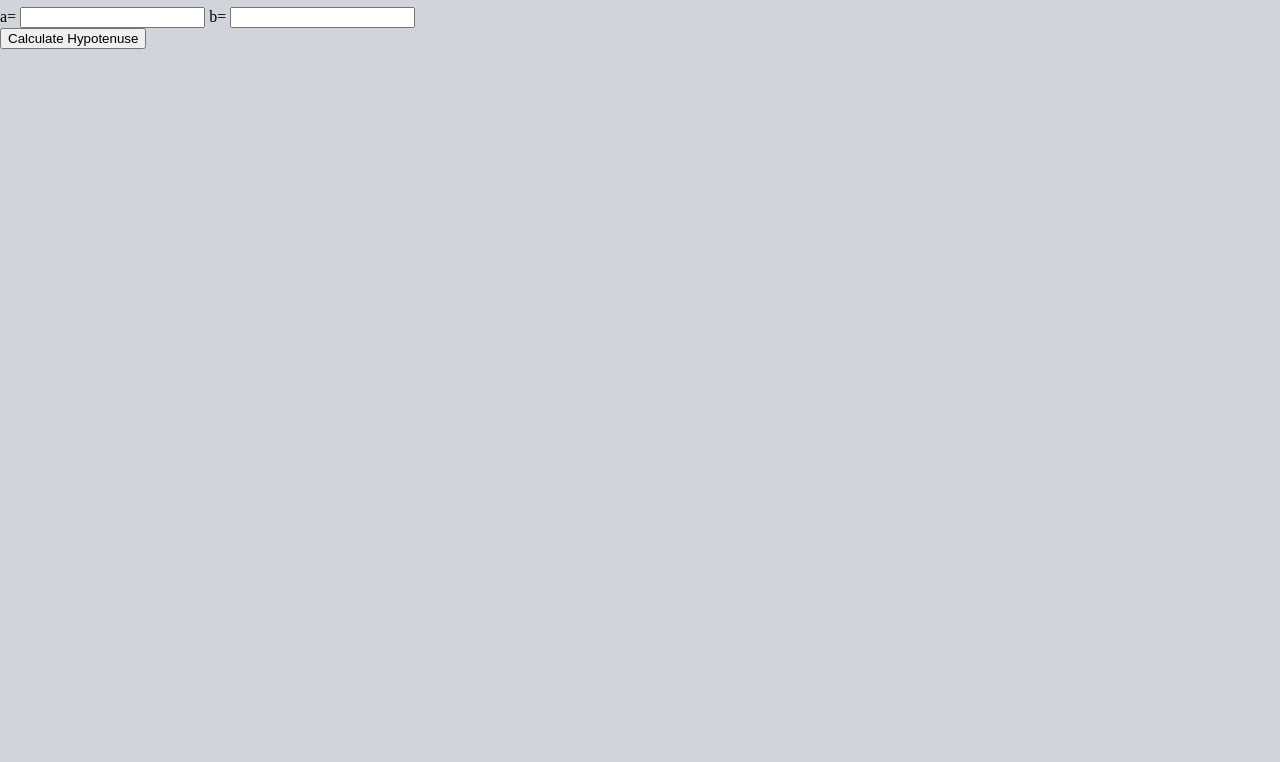
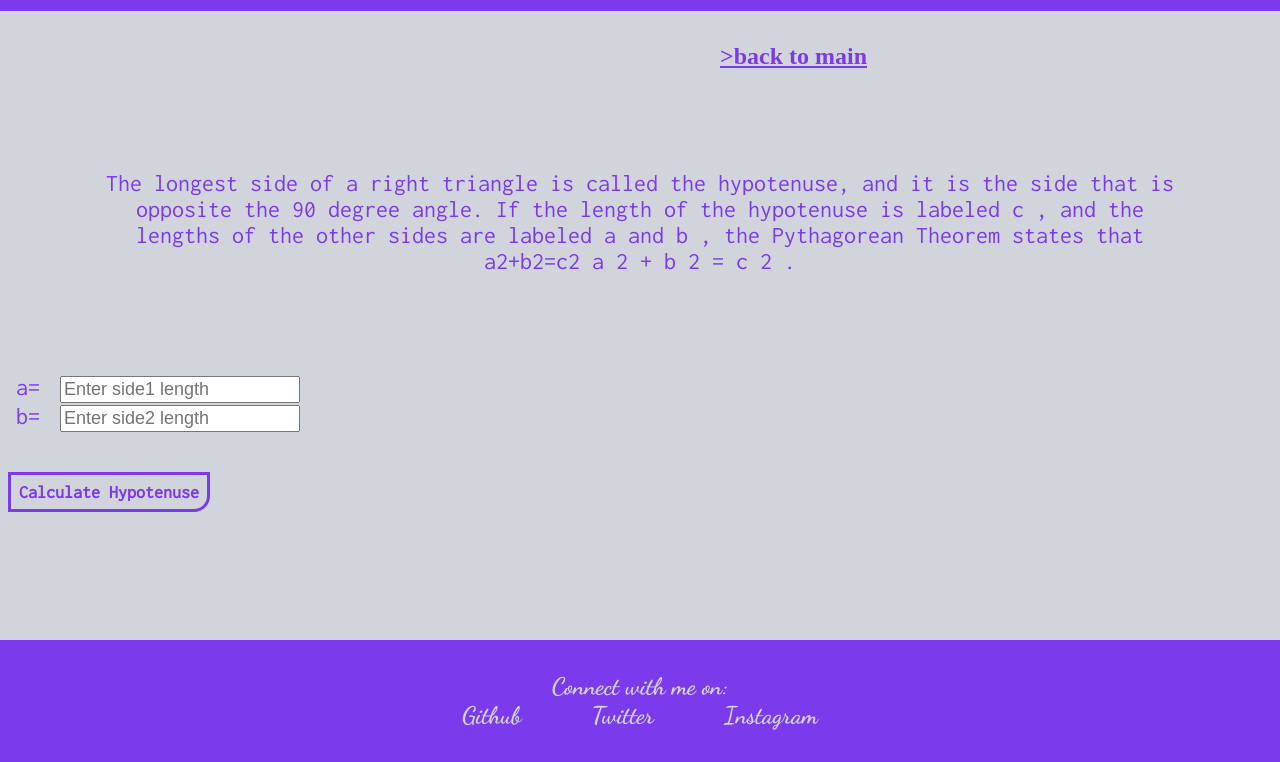
Before and after one commit to samyakshah3008/funwithtriangles, a plain HTML site: page hypotenuse.html in a window 1280 px wide. Shown: the part 91-853 px from the top of the page. Before the commit the page ends 800 px from the top, so only its background shows below. Drawn offline with Linux system fonts and the light colour scheme.

Commit message:
CSS part done for 2 pages till now

```diff
--- a/hypotenuse.html
+++ b/hypotenuse.html
@@ -8,16 +8,33 @@
     <link rel="stylesheet" href="style.css">
 </head>
 <body>
+    <nav class="nav">Fun with Hypotenuse
+
+    </nav>
     <div>
-        <a href="/index.html">Back to main</a>
+        <a  class="back-button" href="/index.html">>back to main</a>
     </div>
-    <h1>Check Hypotenuse</h1>
-    <label>a=</label>
-    <input type="number" class="side-input"/>
-    <label>b=</label>
-    <input type="number" class="side-input"/>
-   <div> <button id="calculate-button">Calculate Hypotenuse</button> </div>
-   <div id="output"></div>
+    <div class="info">
+        The longest side of a right triangle is called the hypotenuse, and it is the side that is opposite the 90 degree angle. If the length of the hypotenuse is labeled c , and the lengths of the other sides are labeled a and b , the Pythagorean Theorem states that a2+b2=c2 a 2 + b 2 = c 2 .
+    </div>
+    <div>
+    <label class="label">a=</label>
+    <input type="number" class="side-input" placeholder="Enter side1 length"/>
+</div>
+<div>
+    <label class="label">b=</label>
+    <input type="number" class="side-input" placeholder="Enter side2 length"/>
+</div>
+   <div class="btn" > <button class="button" button id="calculate-button" >Calculate Hypotenuse</button> </div>
+   <div id="output" class="output" ></div>
+
+   <footer class="footer">Connect with me on:
+    <div class="/">
+   <a class="footer-pills" href="https://github.com/samyakshah3008">Github</a>
+   <a class="footer-pills" href="https://twitter.com/SamyakShah_18">Twitter</a>
+   <a  class="footer-pills" href="https://www.instagram.com/codersam_18/">Instagram</a>
+</div>
+
    <script src="hypotenuse.js"></script>
 </body>
 </html>
--- a/style.css
+++ b/style.css
@@ -23,12 +23,13 @@ body{
 .nav{
     background-color: var(--nav-bar);
     padding: 2rem 0.5rem;
-    font-size: x-large;
+    font-size: xx-large;
     color: var(--off-white);
     font-weight: bolder;
     margin: auto;
     text-align: center;
     font-family: 'Dancing Script', cursive;
+    margin-bottom: 2rem;
 }
 /*font-family: 'Inconsolata', monospace; */
 
@@ -38,6 +39,7 @@ body{
     text-align: center;
     font-size: x-large;
     margin: 100px;
+    font-family: 'Inconsolata', monospace;
 }
 
 .pills{
@@ -50,11 +52,13 @@ body{
     border-radius: 2rem;
     border: solid var(--nav-bar);
     margin-left: 100px;
+    font-family: 'Inconsolata', monospace;
 }
 
 .pills:hover{
     background-color: var(--nav-bar);
     color: var(--off-white);
+    font-family: 'Inconsolata', monospace;
 }
 
 h1{
@@ -62,6 +66,7 @@ h1{
     font-weight: bolder;
 
     text-align: center;
+    font-family: 'Inconsolata', monospace;
 }
 
 .footer{
@@ -83,3 +88,66 @@ h1{
 
 
 }
+
+.back-button{
+    color: var(--nav-bar);
+    text-align: center;
+    font-size: x-large;
+    margin-top: 2rem;
+
+    padding-left: 45rem;
+    font-weight: bolder;
+
+
+
+}
+
+.label{
+    font-size: x-large;
+    color: var(--nav-bar);
+    font-family: 'Inconsolata', monospace;
+    margin: 1rem;
+}
+
+.button{
+    padding: 0.5rem;
+    color: var(--nav-bar);
+    background-color: var(--off-white);
+    border: solid var(--nav-bar);
+    border-bottom-right-radius: 1rem;
+    font-size: large;
+    font-weight: bolder;
+    font-family: 'Inconsolata', monospace;
+    margin-top: 2rem;
+}
+
+.button:hover{
+    padding: 0.5rem;
+    color: var(--off-white);
+    background-color: var(--nav-bar);
+    border: solid white;
+    border-bottom-right-radius:  1rem;
+    font-size: large;
+    font-weight: bolder;
+    font-family: 'Inconsolata', monospace;
+    margin-top: 2rem;
+}
+
+.btn{
+    margin: 0.5rem;
+    margin-bottom: 2rem;
+
+}
+
+.output{
+    color: var(--nav-bar);
+    font-size: x-large;
+    font-weight: bolder;
+    margin: 1rem;
+    font-family: 'Inconsolata', monospace;
+}
+
+.side-input{
+
+    font-size: large;
+}
```
Also changed, not shown: index.html (+1 -1 lines), istriangle.html (+34 -8 lines).
